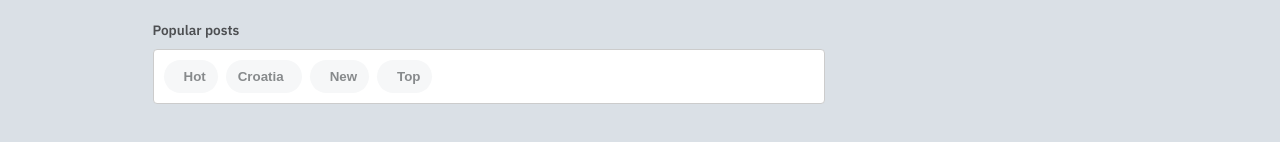
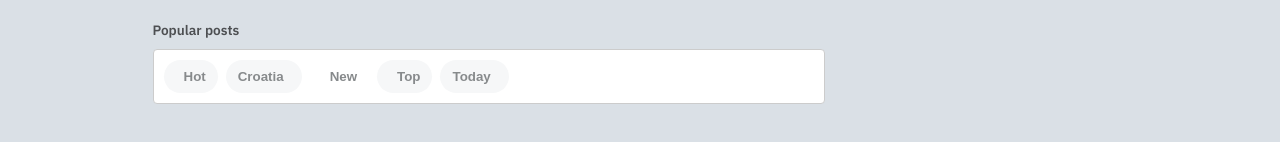
Before and after one commit to tontelv/Reddit-Frontpage, a React (Create React App) app: page / in a window 1280 px wide. Shown: the part 272-414 px from the top of the page. Built offline with nearby package versions, Linux system fonts and the light colour scheme.

Commit message:
Updated filter box

```diff
--- a/src/components/Posts.tsx
+++ b/src/components/Posts.tsx
@@ -5,10 +5,11 @@ const Posts = () =>{
         <div className={styles.posts}>
             <h4>Popular posts</h4>
             <div className={styles.filterBox}>
-                <button className={styles.hot}><i className="fas fa-fire"></i>Hot</button>
-                <button className={styles.country}>Croatia<i className="fas fa-caret-down"></i></button>
+                <button className={`${styles.o}`}><i className="fas fa-fire"></i>Hot</button>
+                <button className={`${styles.dropDown} ${styles.o}`}>Croatia<i className="fas fa-caret-down"></i></button>
                 <button className={styles.new}><i className="fas fa-certificate"></i>New</button>
-                <button className={styles.top}><i className="fas fa-chart-line"></i>Top</button>
+                <button className={`${styles.o}`}><i className="fas fa-chart-line"></i>Top</button>
+                <button className={`${styles.dropDown} ${styles.o}`}>Today<i className="fas fa-caret-down"></i></button>
             </div>
         </div>
     );
--- a/src/components/styles/Posts.module.css
+++ b/src/components/styles/Posts.module.css
@@ -15,7 +15,6 @@
 }
 .filterBox > button{
     height: auto;
-    background: #F6F7F8;
     border: none;
     border-radius: 25px;
     padding: 9px 12px;
@@ -24,7 +23,15 @@
     align-items: center;
     outline: none;
     color: #878A8C;
+    background: #FFF;
     font-weight: 600;
+}
+.filterBox > button:hover{
+    cursor: pointer;
+    background: #EDEFF1 !important;
+}
+.o{
+    background: #F6F7F8 !important;
 }
 .filterBox > button > h4{
     font-size: 1em;
@@ -33,7 +40,7 @@
     font-size: 1.2em;
     margin-right: 8px;
 }
-.country i{
+.dropDown i{
     margin-left: 6px;
     margin-right: 0px;
     font-size: 1em;
```
